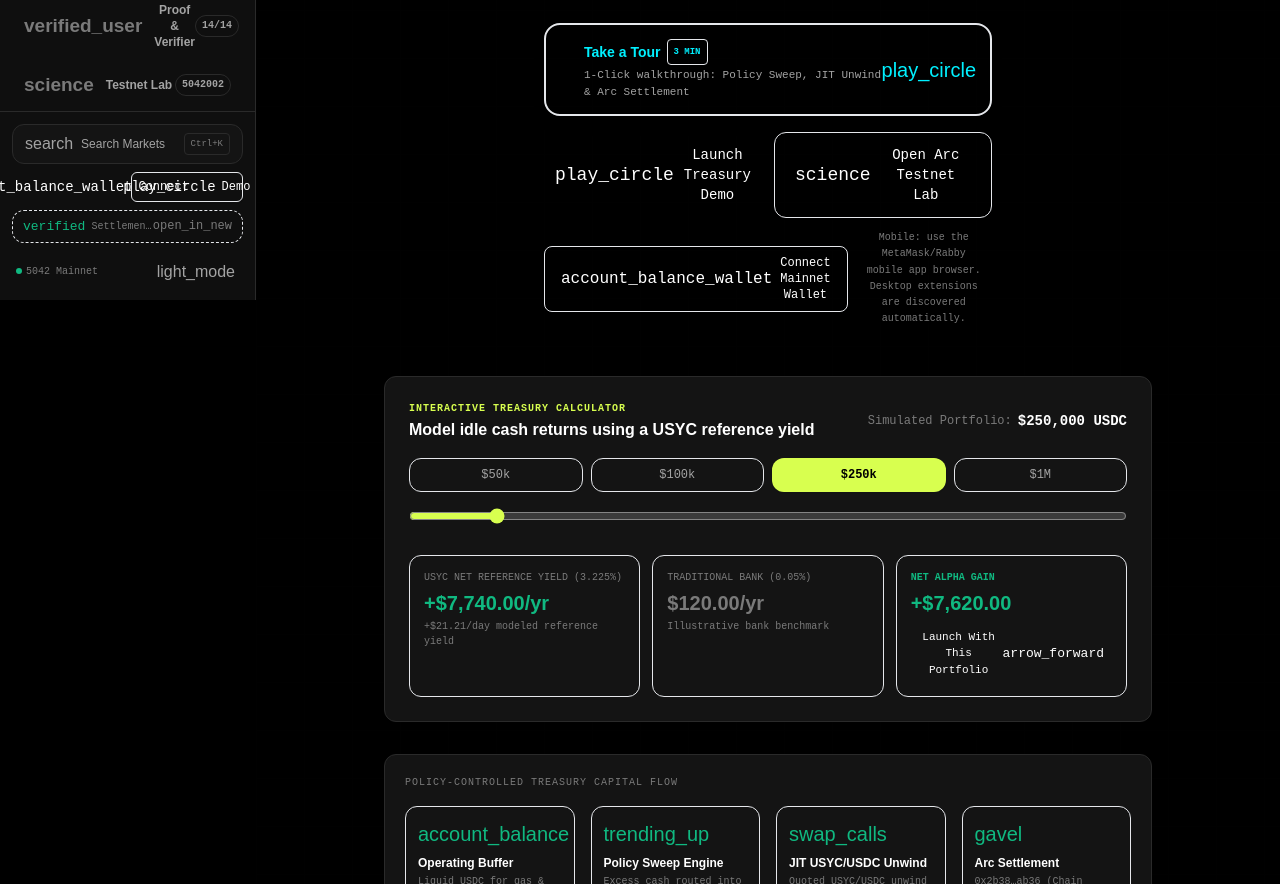
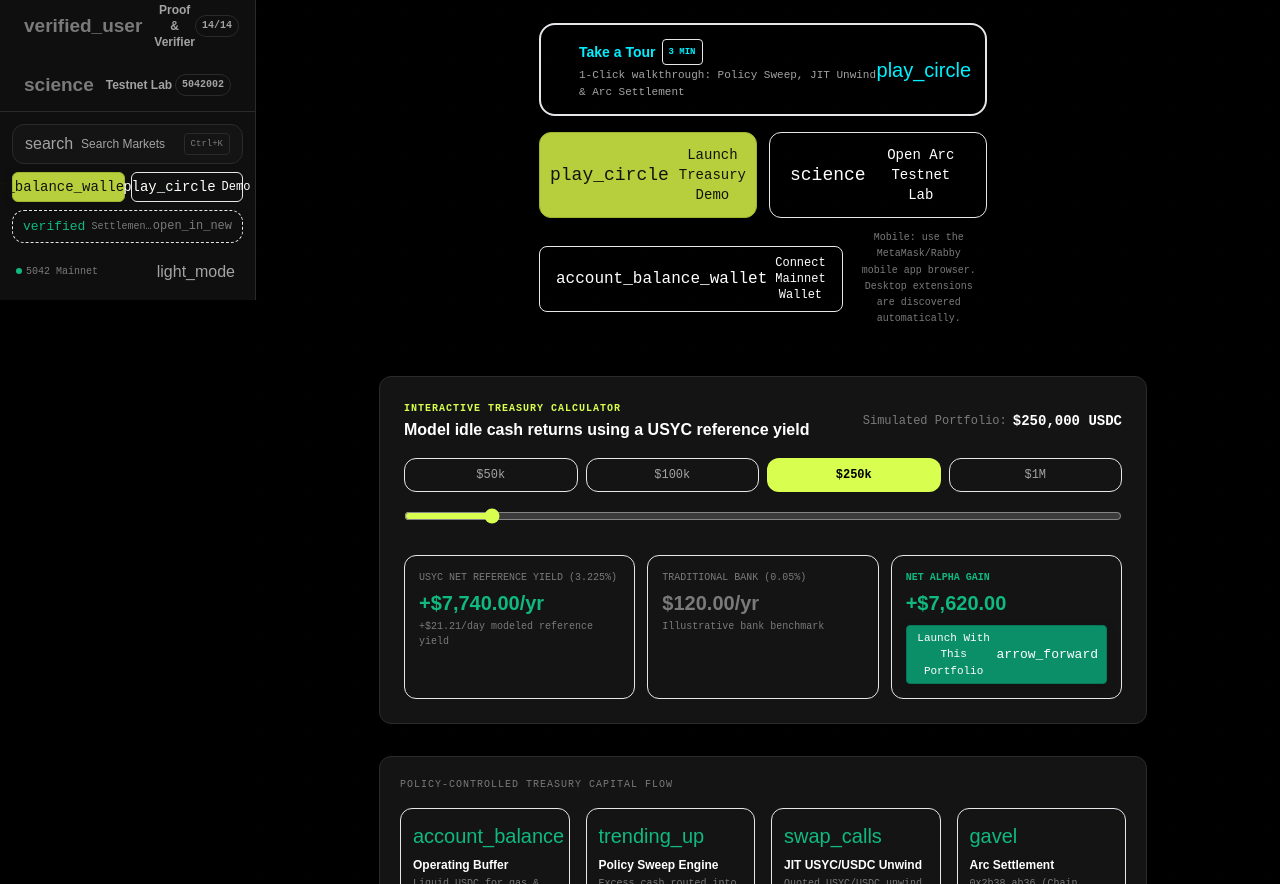
Before and after one commit to Tajudeeen/interminal-, a React (Vite) app: page / in a window 1280 px wide. Shown: the part 500-1384 px from the top of the page. Built offline with nearby package versions, Linux system fonts and the light colour scheme; no server answers.

Commit message:
ui: improve smooth scrolling transitions and action color system

```diff
--- a/src/index.css
+++ b/src/index.css
@@ -317,3 +317,56 @@ canvas { display: block; }
     scroll-behavior: auto !important;
   }
 }
+
+
+/* Slightly darker action colors for a calmer institutional UI */
+.btn-primary {
+  background: #b7cf3d;
+  color: #10140a;
+  border: 1px solid #9fb52f;
+  box-shadow: 0 2px 10px rgba(0, 0, 0, 0.18);
+}
+.btn-primary:hover { background: #c4dc4a; border-color: #afc63a; box-shadow: 0 4px 16px rgba(0, 0, 0, 0.24); }
+.btn-positive {
+  background: #0b8f69;
+  color: #ffffff;
+  border: 1px solid #08785a;
+  box-shadow: 0 2px 10px rgba(0, 0, 0, 0.16);
+}
+.btn-positive:hover { background: #0da277; border-color: #0b8967; }
+.btn-danger {
+  background: #c94744;
+  color: #ffffff;
+  border: 1px solid #a83a37;
+  box-shadow: 0 2px 10px rgba(0, 0, 0, 0.16);
+}
+.btn-danger:hover { background: #d5524f; border-color: #b74340; }
+
+.app-scroll {
+  scroll-behavior: smooth;
+  overscroll-behavior-y: contain;
+  scroll-padding-top: 1rem;
+  -webkit-overflow-scrolling: touch;
+  scrollbar-gutter: stable;
+}
+
+.page-shell {
+  contain: layout paint style;
+  will-change: opacity, transform;
+}
+
+@media (prefers-reduced-motion: no-preference) {
+  .animate-view-fade {
+    animation: viewFadeIn 0.34s cubic-bezier(0.22, 1, 0.36, 1) both;
+  }
+
+  .smooth-lift:hover {
+    transform: translateY(-2px);
+  }
+}
+
+@supports (padding: env(safe-area-inset-bottom)) {
+  .safe-bottom {
+    padding-bottom: max(0.375rem, env(safe-area-inset-bottom));
+  }
+}
```
